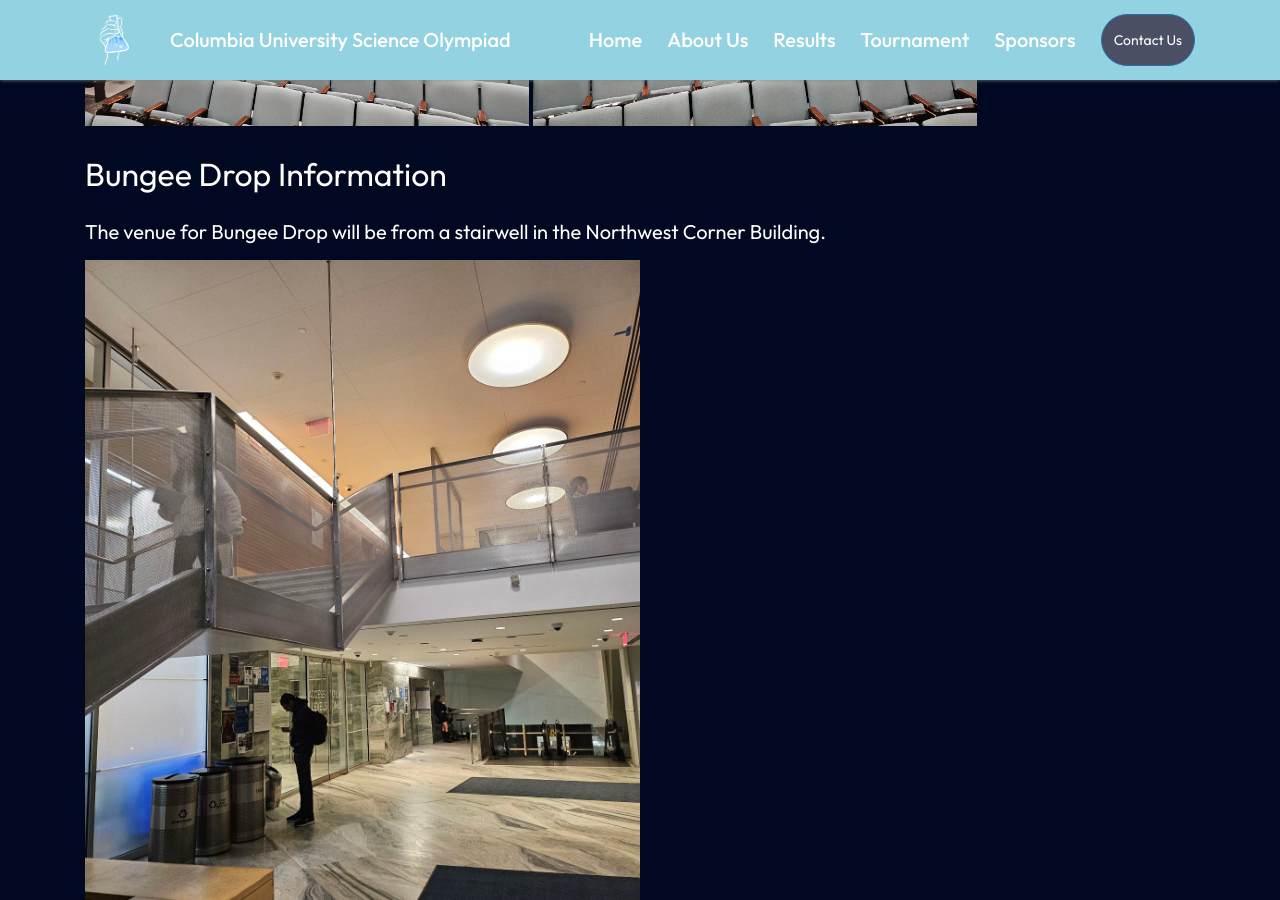
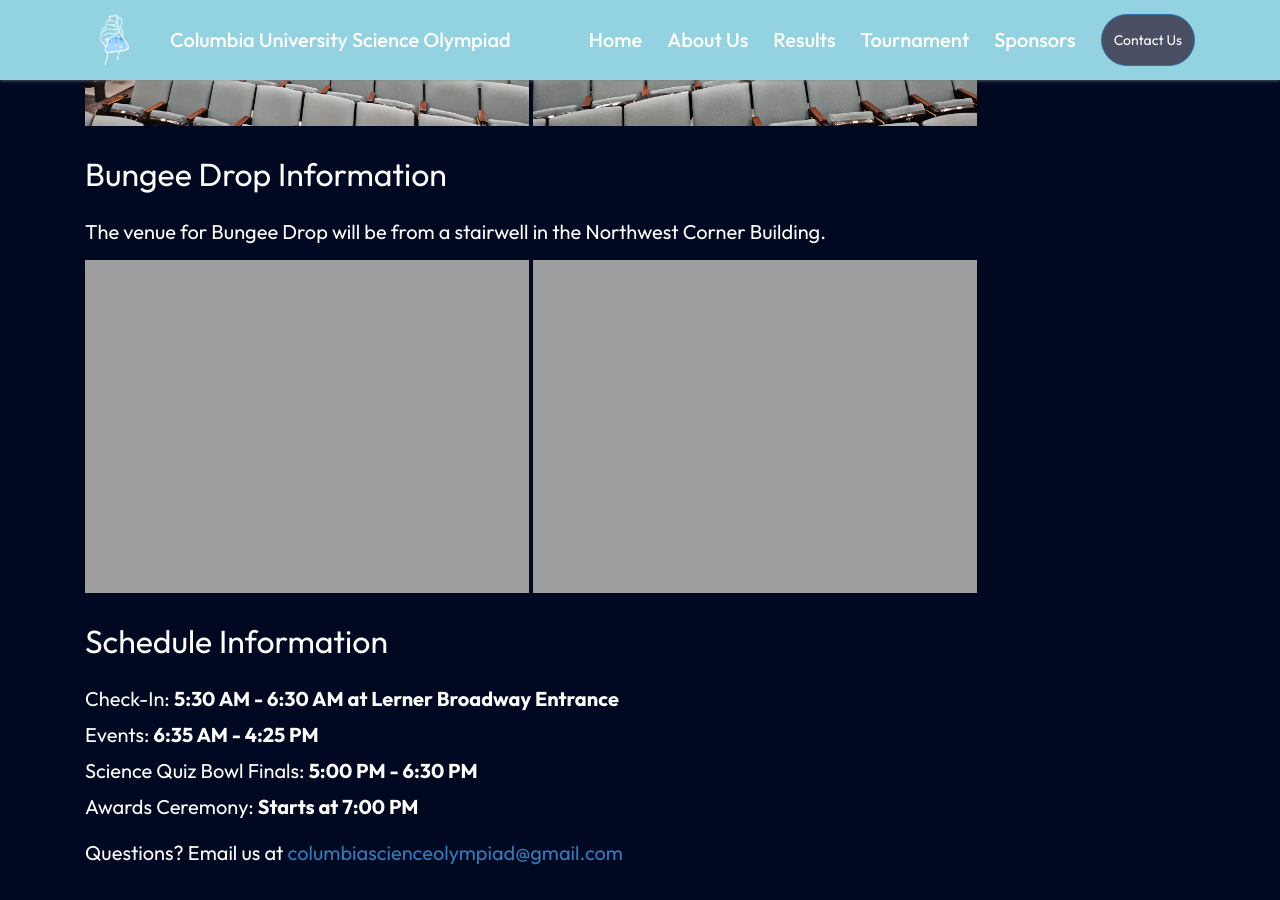
Before and after one commit to columbia-science-olympiad/columbia-science-olympiad.github.io, a Jekyll site: the page built from tournament.md, in a window 1280 px wide and 900 px high, scrolled down 1369 px. Built offline with Jekyll 4.4.1, drawn with Linux system fonts in a browser that asks for light colours; nearby versions of some CDN libraries.

Commit message:
Update bungee pics

```diff
--- a/tournament.md
+++ b/tournament.md
@@ -40,7 +40,7 @@
 
 The venue for Bungee Drop will be from a stairwell in the Northwest Corner Building.
 
-<img src="/assets/images/noco-bungeedrop.jpg" alt="stairwell picture" width="50%"/>
+<img src="/assets/images/bungee (1).jpg" alt="stair picture" width="40%"/> <img src="/assets/images/bungee (2).jpg" alt="stair picture" width="40%"/>
 
 ## Schedule Information
 
```
Also changed, not shown: 2 other files.
